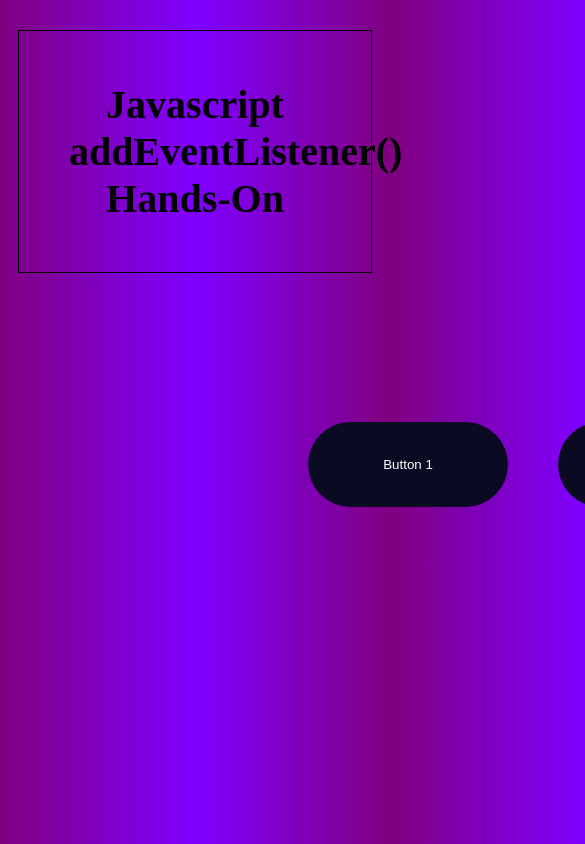
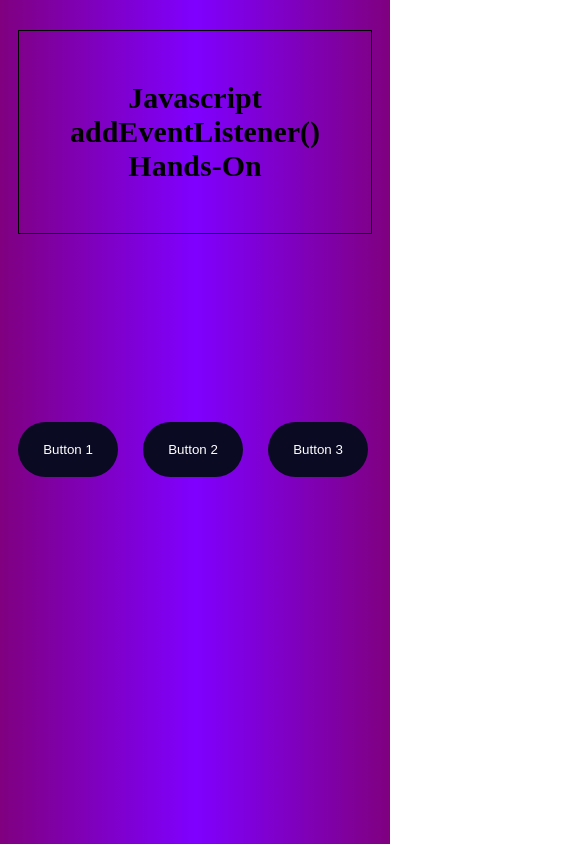
Before and after one commit to kaylamaeeee/HandsOn1-addEventListener-WS101, a plain HTML site: page index.html in a window 390 px wide. Shown: the top 844 px of the page, 585 px wide, since content can reach past the window. Drawn offline with Linux system fonts and the light colour scheme.

Commit message:
Update index.html

```diff
--- a/index.html
+++ b/index.html
@@ -74,6 +74,45 @@
         background: repeating-linear-gradient(to right, purple, #7F00FF, purple);
     }
 
+    @media(max-width: 768px) {
+        h1 {
+            font-size: 30px;
+        }
+
+        #btn {
+            padding: 20px;
+            min-width: 100px;
+            margin-left: 10px;
+        }
+
+        #btnnn:hover {
+            background: repeating-linear-gradient(to right, purple, #0080FE, purple);
+            transition: 0.10s;
+        }
+
+        #btnn {
+            padding: 20px;
+            min-width: 100px;
+            margin-left: 135px;
+        }
+
+        #btnnn:hover {
+            background: repeating-linear-gradient(to right, purple, #0080FE, purple);
+            transition: 0.10s;
+        }
+
+        #btnnn {
+            padding: 20px;
+            min-width: 100px;
+            margin-left: 260px;
+        }
+
+        #btnnn:hover {
+            background: repeating-linear-gradient(to right, purple, #0080FE, purple);
+            transition: 0.10s;
+        }
+    }
+
 
 </style>
 <body>
```
